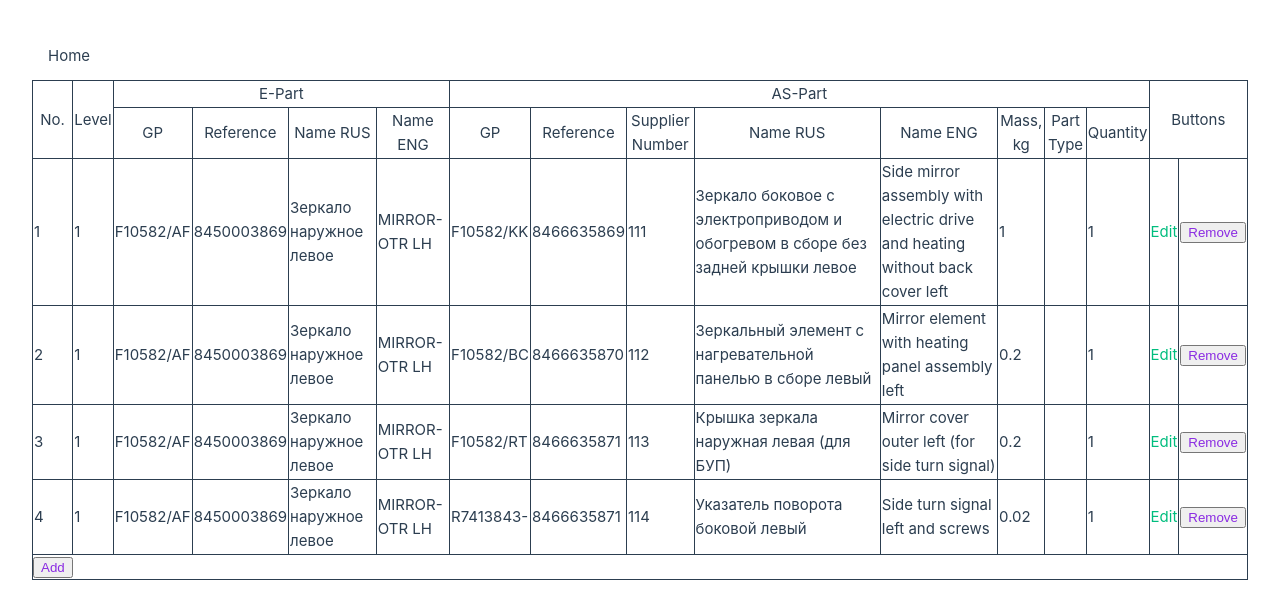
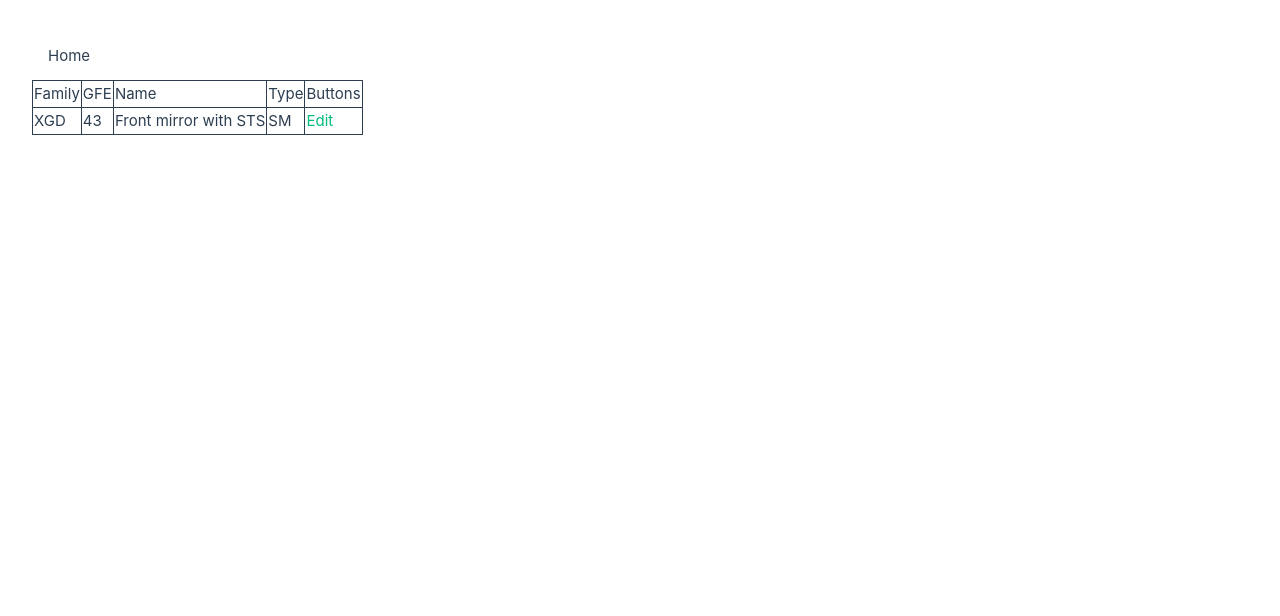
Before and after one commit to LadMes/SalesMode, a Vue app in the folder client/: page / in a window 1280 px wide. Shown: the top 616 px of the page. Built offline with nearby package versions, Linux system fonts and the light colour scheme.

Commit message:
Add getter functions abstractions (part 1)

```diff
--- a/client/src/components/SalesModeRow.vue
+++ b/client/src/components/SalesModeRow.vue
@@ -1,28 +1,15 @@
 <script setup lang="ts">
-import { type EPartASPart } from "../models/epart-aspart";
-import BaseButton from "./BaseButton.vue";
-import { RouterLink } from "vue-router";
+import type { SalesMode } from '@/models/sales-mode';
 
-const row = defineProps<EPartASPart>()
+const salesMode = defineProps<SalesMode>();
 </script>
 
 <template>
-	<tr>
-        <td>{{ row.id }}</td>
-        <td>{{ row.level }}</td>
-        <td>{{ row.epart.GP }}</td>
-        <td>{{ row.epart.reference }}</td>
-        <td>{{ row.epart.nameRus }}</td>
-        <td>{{ row.epart.nameEng }}</td>
-        <td>{{ row.aspart.GP }}</td>
-        <td>{{ row.aspart.reference }}</td>
-        <td>{{ row.aspart.supplierNumber }}</td>
-        <td>{{ row.aspart.nameRus }}</td>
-        <td>{{ row.aspart.nameEng }}</td>
-        <td>{{ row.aspart.mass }}</td>
-        <td>{{ row.aspart.partType }}</td>
-        <td>{{ row.aspart.quantity }}</td>
-        <td><RouterLink :to="'/edit/'+ row.id">Edit</RouterLink></td>
-        <td><BaseButton @click="$emit('remove')" message="Remove" /></td>
+    <tr>
+        <td>{{ salesMode.family }}</td>
+        <td>{{ salesMode.GFE }}</td>
+        <td>{{ salesMode.name }}</td>
+        <td>{{ salesMode.type }}</td>
+        <td><RouterLink :to="'/salesmode/' + salesMode.id">Edit</RouterLink></td>
     </tr>
 </template>
--- /dev/null
+++ b/client/src/components/SalesModeTableRow.vue
@@ -0,0 +1,28 @@
+<script setup lang="ts">
+import { type EPartASPart } from "../models/epart-aspart";
+import BaseButton from "./BaseButton.vue";
+import { RouterLink } from "vue-router";
+
+const row = defineProps<EPartASPart>()
+</script>
+
+<template>
+	<tr>
+        <td>{{ row.id }}</td>
+        <td>{{ row.level }}</td>
+        <td>{{ row.epart.GP }}</td>
+        <td>{{ row.epart.reference }}</td>
+        <td>{{ row.epart.nameRus }}</td>
+        <td>{{ row.epart.nameEng }}</td>
+        <td>{{ row.aspart.GP }}</td>
+        <td>{{ row.aspart.reference }}</td>
+        <td>{{ row.aspart.supplierNumber }}</td>
+        <td>{{ row.aspart.nameRus }}</td>
+        <td>{{ row.aspart.nameEng }}</td>
+        <td>{{ row.aspart.mass }}</td>
+        <td>{{ row.partType }}</td>
+        <td>{{ row.aspart.quantity }}</td>
+        <td><RouterLink :to="'/edit/'+ row.id">Edit</RouterLink></td>
+        <td><BaseButton @click="$emit('remove')" message="Remove" /></td>
+    </tr>
+</template>
--- a/client/src/components/TheSalesModeTable.vue
+++ b/client/src/components/TheSalesModeTable.vue
@@ -1,6 +1,6 @@
 <script setup lang="ts">
 //import { ref } from "vue";
-import SalesModeRow from "./SalesModeRow.vue";
+import SalesModeTableRow from "./SalesModeTableRow.vue";
 import TheSalesModeTableHeader from "./TheSalesModeTableHeader.vue";
 import BaseButton from "./BaseButton.vue";
 import type { EPartASPart } from "@/models/epart-aspart";
@@ -23,7 +23,7 @@ const emit = defineEmits<{
         <TheSalesModeTableHeader />
       </thead>
       <tbody>
-        <SalesModeRow
+        <SalesModeTableRow
           v-for="row in rows"
           :key="row.id"
           v-bind="row"
--- a/client/src/models/sales-mode.ts
+++ b/client/src/models/sales-mode.ts
@@ -1,6 +1,8 @@
 import type { EPartASPart } from "./epart-aspart";
 
 export interface SalesMode {
+    id: number,
+    name: string,
     type: "SM" | "USP SM",
     family: string,
     GFE: string,
--- a/client/src/router/index.ts
+++ b/client/src/router/index.ts
@@ -1,5 +1,6 @@
 import { createRouter, createWebHistory } from "vue-router";
 import HomeView from "../views/HomeView.vue";
+import SalesModeView from "../views/SalesModeView.vue";
 
 const router = createRouter({
   history: createWebHistory(import.meta.env.BASE_URL),
@@ -8,6 +9,11 @@ const router = createRouter({
       path: "/",
       name: "home",
       component: HomeView
+    },
+    {
+      path: "/salesmode/:id",
+      name: "salesmode",
+      component: SalesModeView
     },
     {
       path: "/edit/:id",
--- /dev/null
+++ b/client/src/scripts/data-extractors.ts
@@ -0,0 +1,16 @@
+import type { SalesMode } from "../models/sales-mode";
+import mockup from "../models/mockup";
+
+// To-Do: When backend logic will be ready rewrite the function
+export function getSalesModes(): SalesMode[] {
+    const salesMode: SalesMode = {
+        id: 1,
+        name: "Front mirror with STS",
+        type: "SM",
+        family: "XGD",
+        GFE: "43",
+        rows: mockup // Shouldn't be here, load rows only when sales mode
+    };
+
+    return [ salesMode ];
+}
--- a/client/src/stores/sales-mode.ts
+++ b/client/src/stores/sales-mode.ts
@@ -9,11 +9,13 @@ export const useSalesModeStore = defineStore("salesMode", () => {
     // or from DB
     // To-Do: Delete hardacoded code, imitate getting data from the server
     const salesMode: SalesMode = {
+        id: 1,
+        name: "Front mirror with STS",
         type: "SM",
         family: "XGD",
         GFE: "43",
         rows: mockup
-    }
+    };
 
     const rows = ref(mockup);
 
--- a/client/src/views/HomeView.vue
+++ b/client/src/views/HomeView.vue
@@ -1,16 +1,27 @@
 <script setup lang="ts">
-import TheSalesModeTable from "../components/TheSalesModeTable.vue";
-import { useSalesModeStore } from "../stores/sales-mode";
+import { ref } from "vue";
+import { getSalesModes } from "../scripts/data-extractors";
+import SalesModeRow from "@/components/SalesModeRow.vue";
 
-const store = useSalesModeStore();
+const salesModes = ref(getSalesModes());
 </script>
 
 <template>
   <main>
-    <TheSalesModeTable
-      :rows=store.rows
-      @add-row="store.addRow"
-      @remove-row="store.removeRow" />
+    <table>
+      <thead>
+        <tr>
+          <td>Family</td>
+          <td>GFE</td>
+          <td>Name</td>
+          <td>Type</td>
+          <td>Buttons</td>
+        </tr>
+      </thead>
+      <tbody>
+        <SalesModeRow v-for="salesMode in salesModes" :key="salesMode.id" v-bind="salesMode"/>
+      </tbody>
+    </table>
   </main>
 </template>
 
--- /dev/null
+++ b/client/src/views/SalesModeView.vue
@@ -0,0 +1,19 @@
+<script setup lang="ts">
+import TheSalesModeTable from "../components/TheSalesModeTable.vue";
+import { useSalesModeStore } from "../stores/sales-mode";
+
+const store = useSalesModeStore();
+</script>
+
+<template>
+  <main>
+    <TheSalesModeTable
+      :rows=store.rows
+      @add-row="store.addRow"
+      @remove-row="store.removeRow" />
+  </main>
+</template>
+
+<style>
+
+</style>
```
